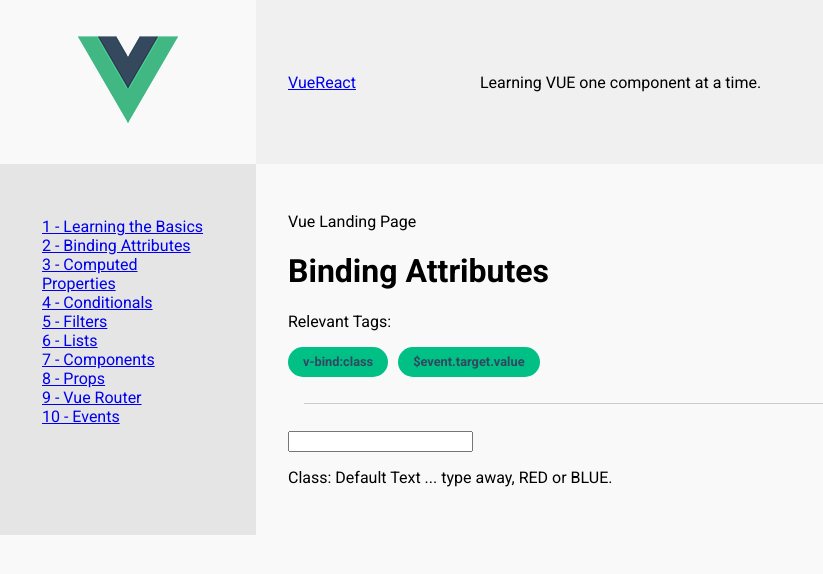
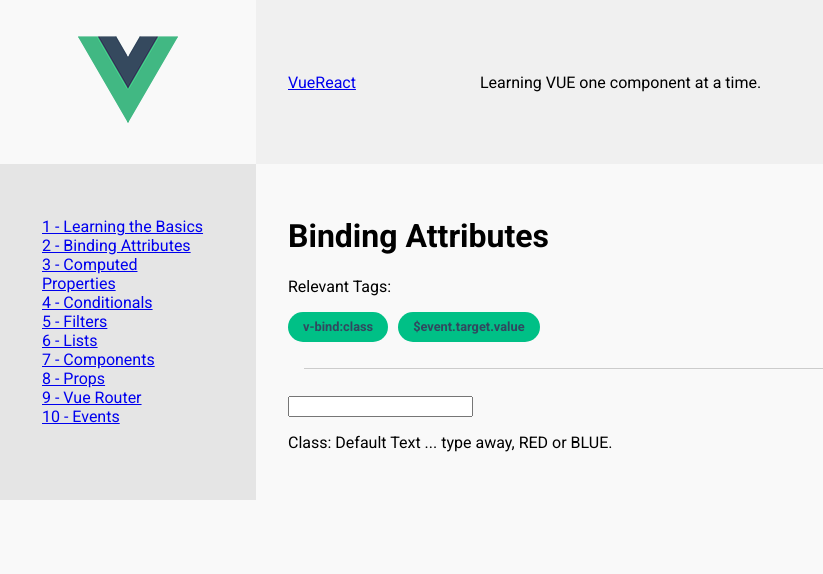
Before and after one commit to archivum/learninghub, a Vue app: page /#/vue/bind in a window 1280 px wide. Shown: the top 574 px of the page, without its empty margins (0-823 px from the left). Built offline with nearby package versions, Linux system fonts and the light colour scheme.

Commit message:
Small fix on routing

```diff
--- a/src/components/Landing.vue
+++ b/src/components/Landing.vue
@@ -1,5 +1,8 @@
 <template>
-  <p>Landing Page</p>
+  <div class="landing-container">
+    <p v-if="$route.path.split(`/`).length < 3">{{ $route.path.toUpperCase().split('/')[1] + ' Landing Page' }}</p>
+    <router-view/>
+  </div>
 </template>
 
 <script>
--- a/src/router/index.js
+++ b/src/router/index.js
@@ -29,15 +29,15 @@ Vue.use(Router)
 
 export default new Router({
   routes: [
+    {
+      path: '/',
+      name: 'Landing',
+      component: Landing,
+    },
       {
-        path: '/',
-        name: 'Landing',
-        component: Landing
-      },
-      {
-      path: '/vue/',
-      name: 'VueLanding',
-      component: VueLanding,
+      path: '/:framework',
+      name: 'FrameworkLanding',
+      component: Landing,
       children: [
          {
           path: 'click',
@@ -96,12 +96,12 @@ export default new Router({
       },
       ]
     },
-    /*** React ***/
-    {
-      path: '/react',
-      name: 'ReactLanding',
-      component: ReactLanding
-    },
+    // /*** React ***/
+    // {
+    //   path: '/react',
+    //   name: 'ReactLanding',
+    //   component: ReactLanding
+    // },
     /*** 404 ***/
     {
       path: '*',
```
